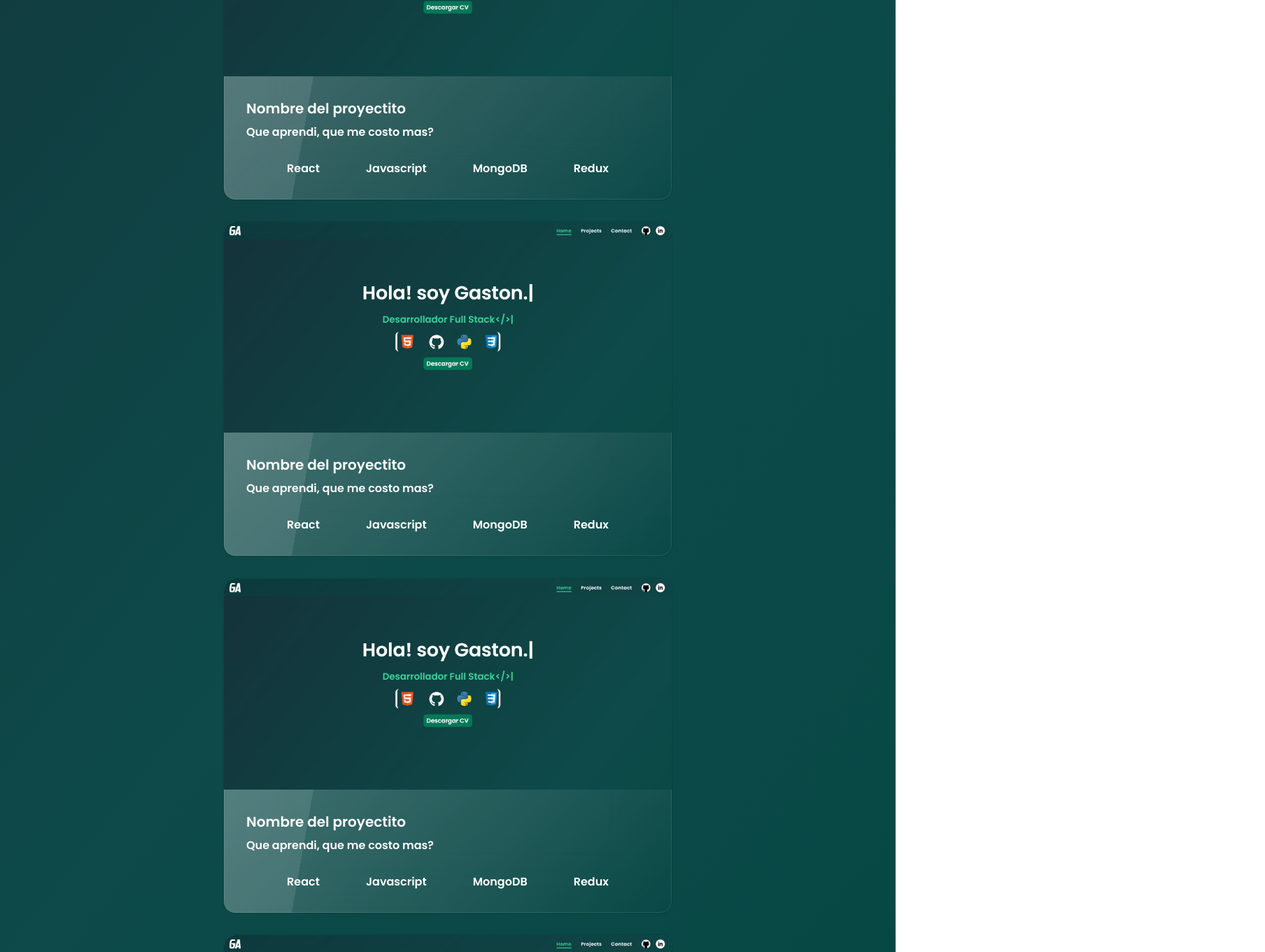
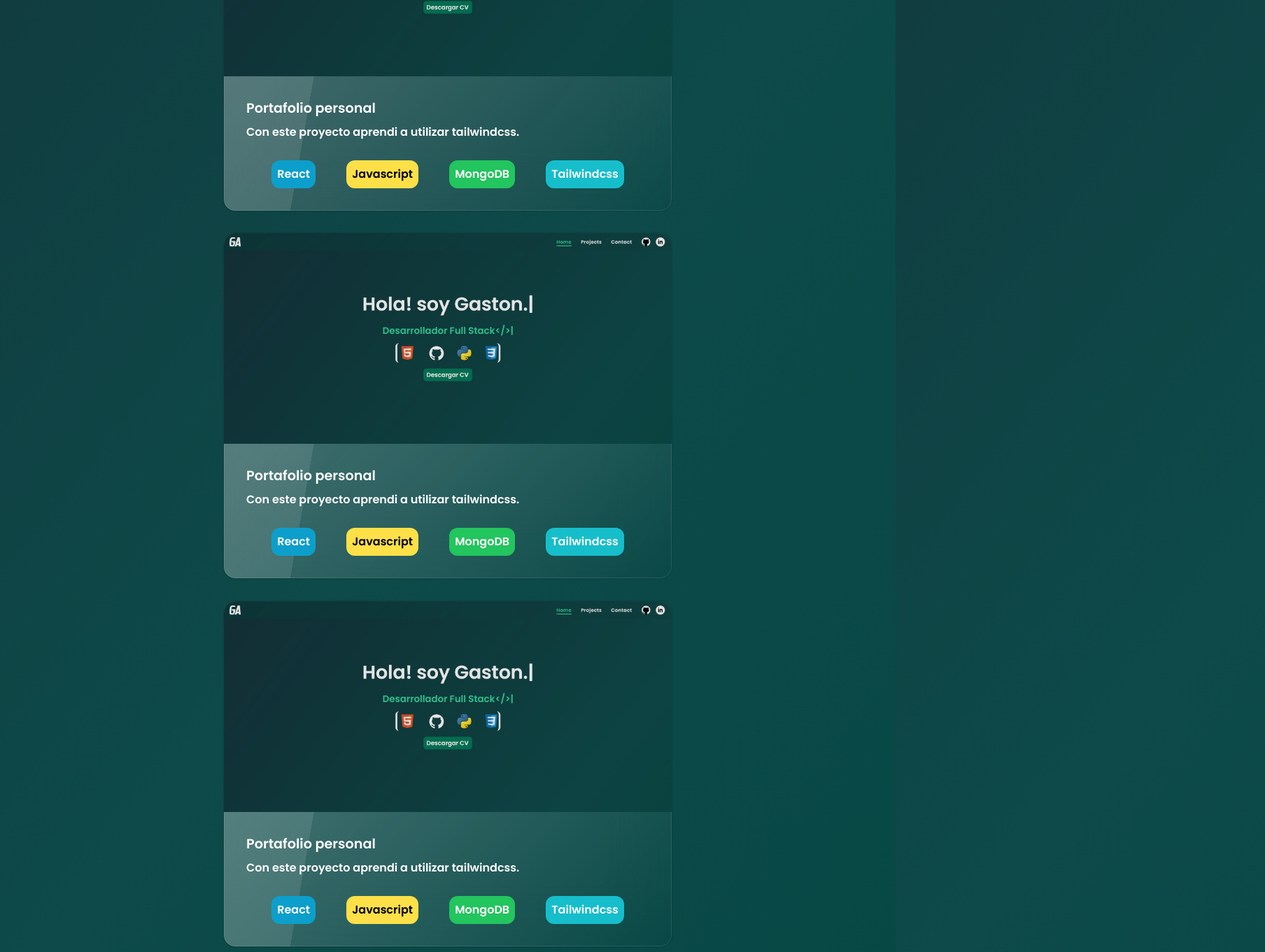
Before and after one commit to gasteac/portfolio2024, a React (Vite) app: page / in a window 1280 px wide. Shown: the part 1157-2517 px from the top of the page at 70% size, 1808 px wide, since content can reach past the window. Built offline with nearby package versions, Linux system fonts and the light colour scheme; no server answers.

Commit message:
minor fixes

```diff
--- a/src/components/Home.jsx
+++ b/src/components/Home.jsx
@@ -4,6 +4,7 @@ export const Home = () => {
   return (
     <>
       <div className="h-[100vh] tablet:h-[80vh] w-full flex flex-col items-center justify-start">
+        <div className="absolute left-20 bottom-96 h-96 w-96 bg-secondary translate-x-[350%] translate-y-[70%] transition-all duration-300 rounded-full blur-[100px]"></div>
         <Presentation />
       </div>
     </>
--- a/src/components/Navbar.jsx
+++ b/src/components/Navbar.jsx
@@ -52,7 +52,7 @@ export const Navbar = ({ handleScroll, activeLink, setActiveLink }) => {
                 onClick={() => handleScroll("home")}
               >
                 <img
-                  className="w-12 mr-3 hover:scale-95 active:scale-100 transition-transform duration-100"
+                  className="w-14 mr-3 hover:scale-95 active:scale-100 transition-all duration-100"
                   src="/icons/GA.svg"
                   alt="gasteacIcon"
                 />
--- a/src/components/Presentation.jsx
+++ b/src/components/Presentation.jsx
@@ -3,7 +3,7 @@ import { SliderComponent } from "./Slider";
 import { TypeAnimation } from "react-type-animation";
 export const Presentation = () => {
   return (
-    <div className="flex flex-col space-y-4 tablet:space-y-6 p-6 w-full h-[80%] tablet:h-[100%] justify-center items-center ">
+    <div className="flex flex-col space-y-4 tablet:space-y-6 p-6 w-full h-[70%] tablet:h-[100%] justify-center items-center ">
       <TypeAnimation
         sequence={["Hola!", 2000, "Hola! soy Gaston.", 3000]}
         wrapper="span"
@@ -31,23 +31,8 @@ export const Presentation = () => {
           className="text-[1rem] phone:text-[1.6rem] tablet:text-[2.2rem] text-emerald-400 animate__animated animate__fadeIn animate__slower animate__delay-1s "
         />
       </div>
-      <div className="flex flex-col">
-         <TypeAnimation
-        sequence={[
-          "",
-          4000,
-          "React | Nodejs | MongoDB | JS",
-          2000,
-        ]}
-        wrapper="span"
-        speed={60}
-        style={{ display: "inline-block" }}
-        className="text-[0.8rem] phone:text-[1rem] tablet:text-[1.2rem] animate__animated animate__fadeIn animate__slower animate__delay-1s "
-        repeat={true}
-        cursor={false}
-      />
       <TypeAnimation
-        sequence={["", 4000, "Flutter | MySQL | Python | Dart", 2000]}
+        sequence={["", 4000, "Apasionado por el desarrollo web:)", 2000]}
         wrapper="span"
         speed={60}
         style={{ display: "inline-block" }}
@@ -55,8 +40,6 @@ export const Presentation = () => {
         repeat={true}
         cursor={false}
       />
-      </div>
-
       <SliderComponent />
       <a
         className="text-[0.7rem] phone:text-[0.9rem] tablet:text-[1.1rem] animate__animated animate__fadeIn animate__slower animate__delay-5s cursor-pointer w-fit z-10  border-none bg-emerald-700 hover:bg-emerald-800 text-center transition-all duration-200 py-2 pr-4 pl-3 rounded-xl active:scale-95"
--- a/src/components/Projects.jsx
+++ b/src/components/Projects.jsx
@@ -10,96 +10,136 @@ export const Projects = () => {
         <div className="p-12">
           <div className="flex justify-evenly w-full h-full flex-wrap gap-8">
             <Tilt>
-              <a href="">
+              <a target="_blank" href="">
                 <div className="card max-w-[40rem] w-auto glass m-auto">
                   <figure>
                     <img
                       src="./images/proyect1.jpg"
                       alt="car!"
-                      className="hover:scale-125 transition-all duration-300"
+                      className="brightness-90 hover:brightness-100 transition-all duration-300"
                       loading="lazy"
                     />
                   </figure>
                   <div className="card-body">
-                    <h2 className="card-title">Nombre del proyectito</h2>
-                    <p>Que aprendi, que me costo mas?</p>
-                    <div className="card-actions justify-evenly mt-5">
-                      <span>React</span>
-                      <span>Javascript</span>
-                      <span>MongoDB</span>
-                      <span>Redux</span>
+                    <h2 className="card-title text-[0.8rem] phone:text-[1rem] tablet:text-[1.2rem]">
+                      Portafolio personal
+                    </h2>
+                    <p className="text-[0.6rem] phone:text-[0.8rem] tablet:text-[1rem]">
+                      Con este proyecto aprendi a utilizar tailwindcss.
+                    </p>
+                    <div className="card-actions justify-evenly mt-5 text-[0.6rem] phone:text-[0.8rem] tablet:text-[1rem]">
+                      <span className="bg-[#0c9fcb] p-2 rounded-xl">React</span>
+                      <span className="bg-yellow-300 text-black p-2 rounded-xl">
+                        Javascript
+                      </span>
+                      <span className="bg-green-500 p-2 rounded-xl">
+                        MongoDB
+                      </span>
+                      <span className="bg-[#16becb] p-2 rounded-xl">
+                        Tailwindcss
+                      </span>
                     </div>
                   </div>
                 </div>
               </a>
             </Tilt>
             <Tilt>
-              <a href="">
+              <a target="_blank" href="">
                 <div className="card max-w-[40rem] w-auto glass m-auto">
                   <figure>
                     <img
                       src="./images/proyect1.jpg"
                       alt="car!"
-                      className="hover:scale-125 transition-all duration-300"
+                      className="brightness-90 hover:brightness-100 transition-all duration-300"
                       loading="lazy"
                     />
                   </figure>
                   <div className="card-body">
-                    <h2 className="card-title">Nombre del proyectito</h2>
-                    <p>Que aprendi, que me costo mas?</p>
-                    <div className="card-actions justify-evenly mt-5">
-                      <span>React</span>
-                      <span>Javascript</span>
-                      <span>MongoDB</span>
-                      <span>Redux</span>
+                    <h2 className="card-title text-[0.8rem] phone:text-[1rem] tablet:text-[1.2rem]">
+                      Portafolio personal
+                    </h2>
+                    <p className="text-[0.6rem] phone:text-[0.8rem] tablet:text-[1rem]">
+                      Con este proyecto aprendi a utilizar tailwindcss.
+                    </p>
+                    <div className="card-actions justify-evenly mt-5 text-[0.6rem] phone:text-[0.8rem] tablet:text-[1rem]">
+                      <span className="bg-[#0c9fcb] p-2 rounded-xl">React</span>
+                      <span className="bg-yellow-300 text-black p-2 rounded-xl">
+                        Javascript
+                      </span>
+                      <span className="bg-green-500 p-2 rounded-xl">
+                        MongoDB
+                      </span>
+                      <span className="bg-[#16becb] p-2 rounded-xl">
+                        Tailwindcss
+                      </span>
                     </div>
                   </div>
                 </div>
               </a>
             </Tilt>
             <Tilt>
-              <a href="">
+              <a target="_blank" href="">
                 <div className="card max-w-[40rem] w-auto glass m-auto">
                   <figure>
                     <img
                       src="./images/proyect1.jpg"
                       alt="car!"
-                      className="hover:scale-125 transition-all duration-300"
+                      className="brightness-90 hover:brightness-100 transition-all duration-300"
                       loading="lazy"
                     />
                   </figure>
                   <div className="card-body">
-                    <h2 className="card-title">Nombre del proyectito</h2>
-                    <p>Que aprendi, que me costo mas?</p>
-                    <div className="card-actions justify-evenly mt-5">
-                      <span>React</span>
-                      <span>Javascript</span>
-                      <span>MongoDB</span>
-                      <span>Redux</span>
+                    <h2 className="card-title text-[0.8rem] phone:text-[1rem] tablet:text-[1.2rem]">
+                      Portafolio personal
+                    </h2>
+                    <p className="text-[0.6rem] phone:text-[0.8rem] tablet:text-[1rem]">
+                      Con este proyecto aprendi a utilizar tailwindcss.
+                    </p>
+                    <div className="card-actions justify-evenly mt-5 text-[0.6rem] phone:text-[0.8rem] tablet:text-[1rem]">
+                      <span className="bg-[#0c9fcb] p-2 rounded-xl">React</span>
+                      <span className="bg-yellow-300 text-black p-2 rounded-xl">
+                        Javascript
+                      </span>
+                      <span className="bg-green-500 p-2 rounded-xl">
+                        MongoDB
+                      </span>
+                      <span className="bg-[#16becb] p-2 rounded-xl">
+                        Tailwindcss
+                      </span>
                     </div>
                   </div>
                 </div>
               </a>
             </Tilt>
             <Tilt>
-              <a href="">
+              <a target="_blank" href="">
                 <div className="card max-w-[40rem] w-auto glass m-auto">
                   <figure>
                     <img
                       src="./images/proyect1.jpg"
                       alt="car!"
-                      className="hover:scale-125 transition-all duration-300"
+                      className="brightness-90 hover:brightness-100 transition-all duration-300"
                       loading="lazy"
                     />
                   </figure>
                   <div className="card-body">
-                    <h2 className="card-title">Nombre del proyectito</h2>
-                    <p>Que aprendi, que me costo mas?</p>
-                    <div className="card-actions justify-evenly mt-5">
-                      <span>React</span>
-                      <span>Javascript</span>
-                      <span>MongoDB</span>
-                      <span>Redux</span>
+                    <h2 className="card-title text-[0.8rem] phone:text-[1rem] tablet:text-[1.2rem]">
+                      Portafolio personal
+                    </h2>
+                    <p className="text-[0.6rem] phone:text-[0.8rem] tablet:text-[1rem]">
+                      Con este proyecto aprendi a utilizar tailwindcss.
+                    </p>
+                    <div className="card-actions justify-evenly mt-5 text-[0.6rem] phone:text-[0.8rem] tablet:text-[1rem]">
+                      <span className="bg-[#0c9fcb] p-2 rounded-xl">React</span>
+                      <span className="bg-yellow-300 text-black p-2 rounded-xl">
+                        Javascript
+                      </span>
+                      <span className="bg-green-500 p-2 rounded-xl">
+                        MongoDB
+                      </span>
+                      <span className="bg-[#16becb] p-2 rounded-xl">
+                        Tailwindcss
+                      </span>
                     </div>
                   </div>
                 </div>
--- a/src/index.css
+++ b/src/index.css
@@ -99,3 +99,15 @@
   }
 
 }
+
+@keyframes move {
+  0% {
+    transform: translateX(0);
+  }
+  50% {
+    transform: translateX(50%);
+  }
+  100% {
+    transform: translateX(0);
+  }
+}
```
Also changed, not shown: src/components/Contact.jsx (+26 -14 lines).
